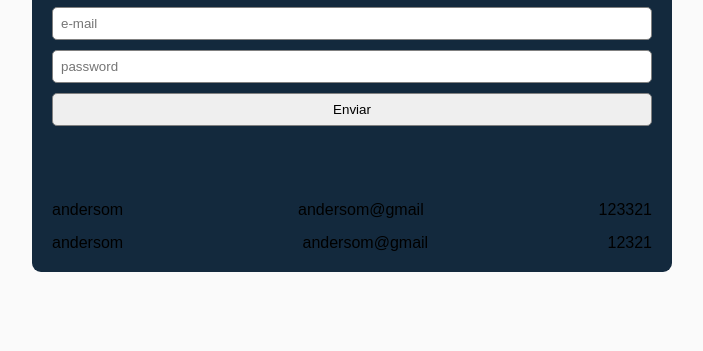
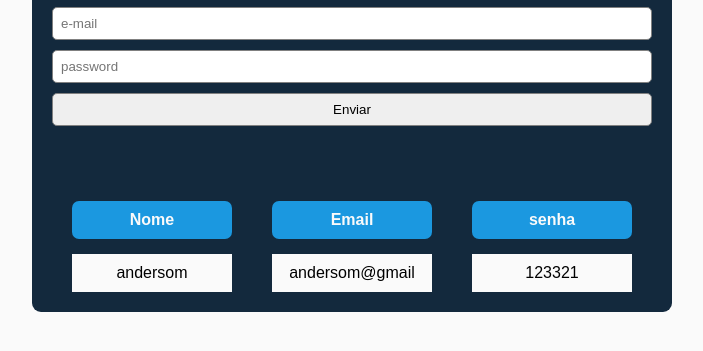
Before and after one commit to andersom123321/projeto-crud-simples, a website: page index.html in a window 1280 px wide. Shown: the part 153-504 px from the top of the page, without its empty margins (288-991 px from the left). Drawn offline with Linux system fonts and the light colour scheme; a web font is replaced by a local one.

Commit message:
alteração

```diff
--- a/index.css
+++ b/index.css
@@ -2,6 +2,7 @@
 
     --cor-fundo: #fafafa;
     --cor-primaria: #13293D;
+    --cor-secundaria: #1b98e0;
 
 }
 
@@ -56,11 +57,24 @@ body{
     border: 1px solid grey;
 }
 
+.user-register input[type="submit"] {
+    cursor: pointer;
+}
+
 .user-register h1{
     margin: 20px 0 20px 0;
     color: var(--cor-fundo);
     text-align: center;
 }
+
+.header ul{
+    display: flex;
+    flex-direction: row;
+    align-items: center;
+    justify-content: center;
+}
+
+
 
 .show-user{
     width: 100%;
@@ -77,8 +91,21 @@ body{
     justify-content: space-between;
     list-style-type: none;
 
+
 }
 
-.show-user ul li{
+.show-user ul li {
+    box-sizing: border-box;
+    padding: 10px;
+    margin: 0 20px 0 20px;
+    text-align: center;
+    background-color: var(--cor-fundo);
+    width: 33%;
+}
 
+.header ul li{
+    border-radius: 7px;
+    background-color: var(--cor-secundaria);
+    font-weight: bold;
+    color: #fafafa;
 }
--- a/index.html
+++ b/index.html
@@ -14,32 +14,39 @@
 
     <div class="container">
         <div class="user-register">
-            <form action="#">
-                <h1>Cadastrar Usuário</h1>
-                <input type="name" placeholder="name">
-                <input type="email" placeholder="e-mail">
-                <input type="password" placeholder="password">
+            <h1>Cadastrar Usuário</h1>
+            <form id="form">
+                <input type="text" placeholder="name" name="name">
+                <input type="email" placeholder="e-mail" name="email">
+                <input type="password" placeholder="password" name="password">
                 <input type="submit" value="Enviar">
             </form>
         </div>
 
         <div class="show-user">
-            <div class="user">
-                <ul>
-                    <li id="name">andersom</li>
-                    <li id="email">andersom@gmail</li>
-                    <li id="password">123321</li>
+
+            <div class="header">
+                <ul class="header">
+                    <li>Nome</li>
+                    <li>Email</li>
+                    <li>senha</li>
                 </ul>
             </div>
             <div class="user">
+
                 <ul>
-                    <li id="name">andersom</li>
-                    <li id="email">andersom@gmail</li>
-                    <li id="password">12321</li>
+                    <li id="name" name="nome">andersom</li>
+                    <li id="email" name="email">andersom@gmail</li>
+                    <li id="password" name="password">123321</li>
                 </ul>
             </div>
+
         </div>
     </div>
 
+    <script src="./user.js"></script>
+    <script src="./index.js"></script>
+
+
 </body>
 </html>
--- a/index.js
+++ b/index.js
@@ -0,0 +1 @@
+window.app = new UserController();
--- /dev/null
+++ b/user.js
@@ -0,0 +1,33 @@
+class UserController{
+
+    constructor(){
+
+        this.form = document.querySelector('#form');
+        this.formValues = {};
+        this.submitForm();
+    }
+
+
+
+    submitForm(){
+
+        this.form.addEventListener('submit', (event) =>{
+
+            event.preventDefault();
+
+            const formData = new FormData(this.form);
+
+            formData.forEach((value, key) =>{
+
+                this.formValues[key] = value;
+
+                console.log(value, key);
+            })
+
+        console.log(this.formValues);
+
+        })
+
+
+    }
+}
```
